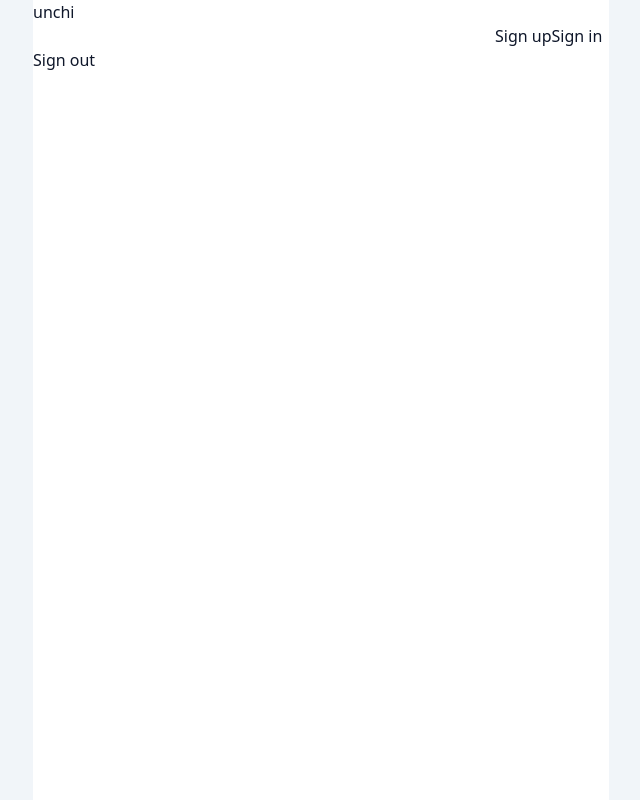
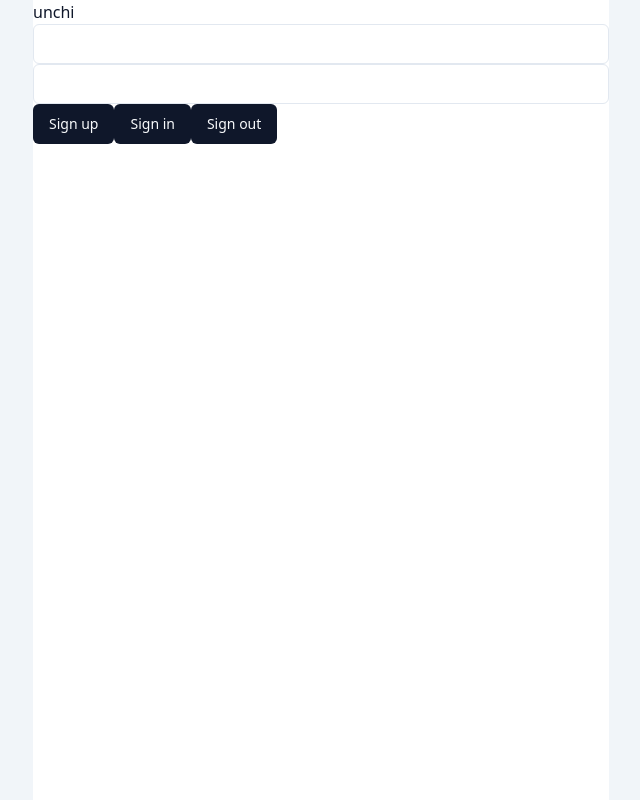
Before and after one commit to Chiji1108/college-names, a Next.js app: page / in a window 1280 px wide. Shown: the whole page, without its empty margins (319-959 px from the left). Built offline with nearby package versions, Linux system fonts and the light colour scheme.

Commit message:
update login

```diff
--- a/src/components/login.tsx
+++ b/src/components/login.tsx
@@ -3,8 +3,10 @@ import { revalidatePath } from "next/cache";
 import { cookies } from "next/headers";
 
 import type { Database } from "@/lib/database.types";
+import { Input } from "./ui/input";
+import { Button } from "./ui/button";
 
-export default async function Login() {
+export default function Login() {
   const handleSignUp = async (formData: FormData) => {
     "use server";
     const email = String(formData.get("email"));
@@ -45,11 +47,11 @@ export default async function Login() {
 
   return (
     <form action={handleSignUp}>
-      <input name="email" />
-      <input type="password" name="password" />
-      <button>Sign up</button>
-      <button formAction={handleSignIn}>Sign in</button>
-      <button formAction={handleSignOut}>Sign out</button>
+      <Input name="email" />
+      <Input type="password" name="password" />
+      <Button>Sign up</Button>
+      <Button formAction={handleSignIn}>Sign in</Button>
+      <Button formAction={handleSignOut}>Sign out</Button>
     </form>
   );
 }
```
